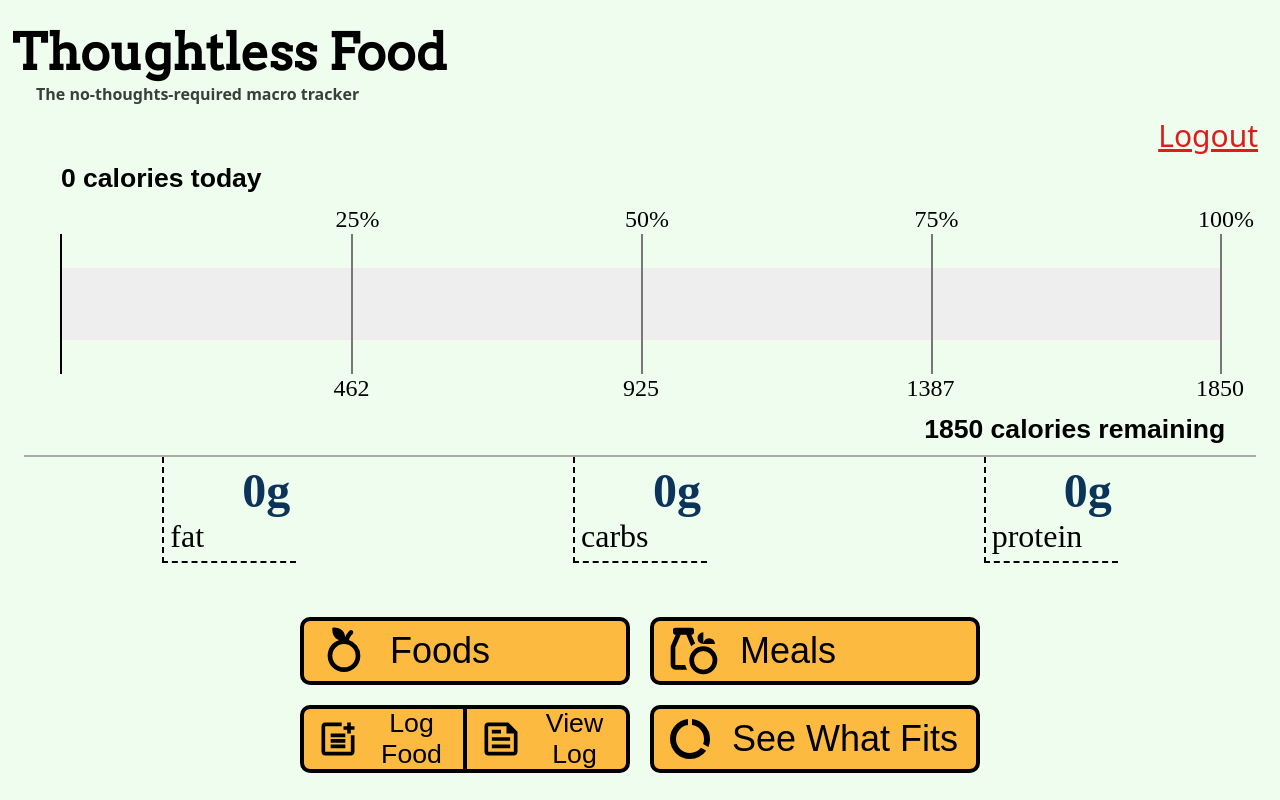
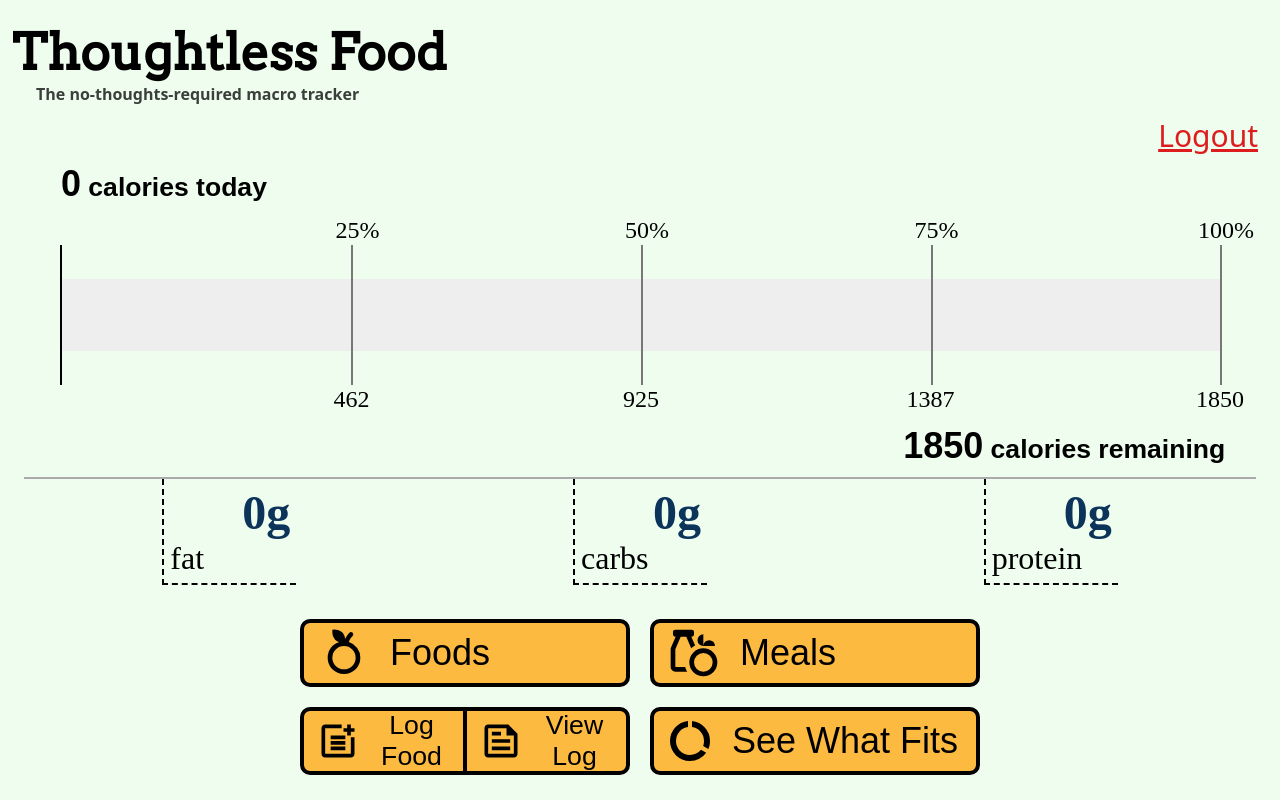
Before and after one commit to matthewjlewis93/ThoughtlessFood, a React (Vite) app in the folder frontend/: page / in a window 1280 px wide. Built offline with nearby package versions, Linux system fonts and the light colour scheme; no server answers.

Commit message:
resized home calorie numbers

```diff
--- a/frontend/src/App.css
+++ b/frontend/src/App.css
@@ -130,7 +130,7 @@ h2 {
 .grid-container {
   display: grid;
   grid-template-rows: repeat(4, 1fr);
-  grid-template-columns: 1fr 130px 60px;
+  grid-template-columns: 1fr 115px 60px;
 }
 
 .grid-header {
@@ -138,8 +138,6 @@ h2 {
   align-content: center;
   gap: 0px;
   padding-left: 2px;
-  /* border: 1px solid; */
-  /* border-right: 1px solid; */
   margin: 0;
   font-size: 20px;
 }
@@ -157,6 +155,8 @@ h2 {
   margin: 0px;
   padding: 5px 0px 5px 8px;
   border: 1px solid;
+  text-align: left;
+  font-size: 14px;
 }
 .grid-container div {
   grid-row: span 4;
@@ -318,6 +318,10 @@ input::-webkit-inner-spin-button {
   margin: 0;
 }
 
+#food-lookup h4 {
+  font-size: 18px;
+}
+
 /* Firefox */
 /* input[type=number] {
   -moz-appearance: textfield;
--- a/frontend/src/components/MacroHeadlines/MacroChart.jsx
+++ b/frontend/src/components/MacroHeadlines/MacroChart.jsx
@@ -13,7 +13,7 @@ export default function MacroChart({ calorieValue }) {
           left: "3%",
           margin: 0,
         }}
-      >{`${calorieValue} calories today`}</h5>
+      ><span style={{fontSize:"18px"}}>{calorieValue}</span> calories today</h5>
       <HChart data={calorieValue} />
       <h5
         style={{
@@ -24,9 +24,11 @@ export default function MacroChart({ calorieValue }) {
           right: "2.5%",
         }}
       >
+        <span style={{fontSize: "18px"}}>{calorieGoal > calorieValue
+          ? calorieGoal - calorieValue : calorieValue - calorieGoal}</span>
         {calorieGoal > calorieValue
-          ? `${calorieGoal - calorieValue} calories remaining`
-          : `${calorieValue - calorieGoal} calories over`}
+          ? " calories remaining"
+          : " calories over"}
       </h5>
     </div>
   );
--- a/frontend/src/components/Pages/HomePage.jsx
+++ b/frontend/src/components/Pages/HomePage.jsx
@@ -103,7 +103,7 @@ export default function HomePage({ setLogInConfirmed }) {
           display: "grid",
           gridTemplateColumns: "165px 165px",
           gap: "10px",
-          marginTop: "15px",
+          marginTop: "5px",
           justifyContent: "center",
         }}
       >
```
